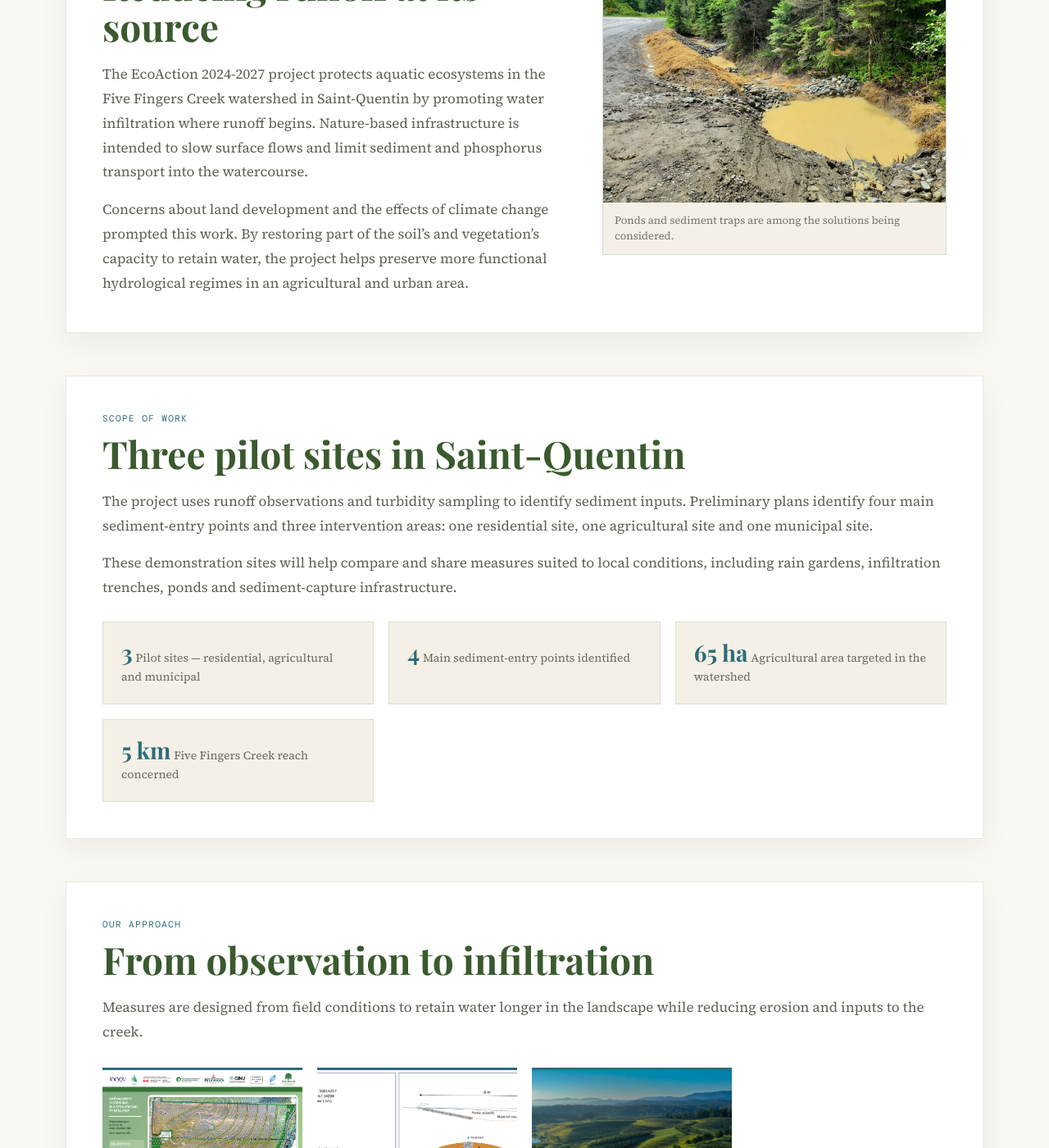
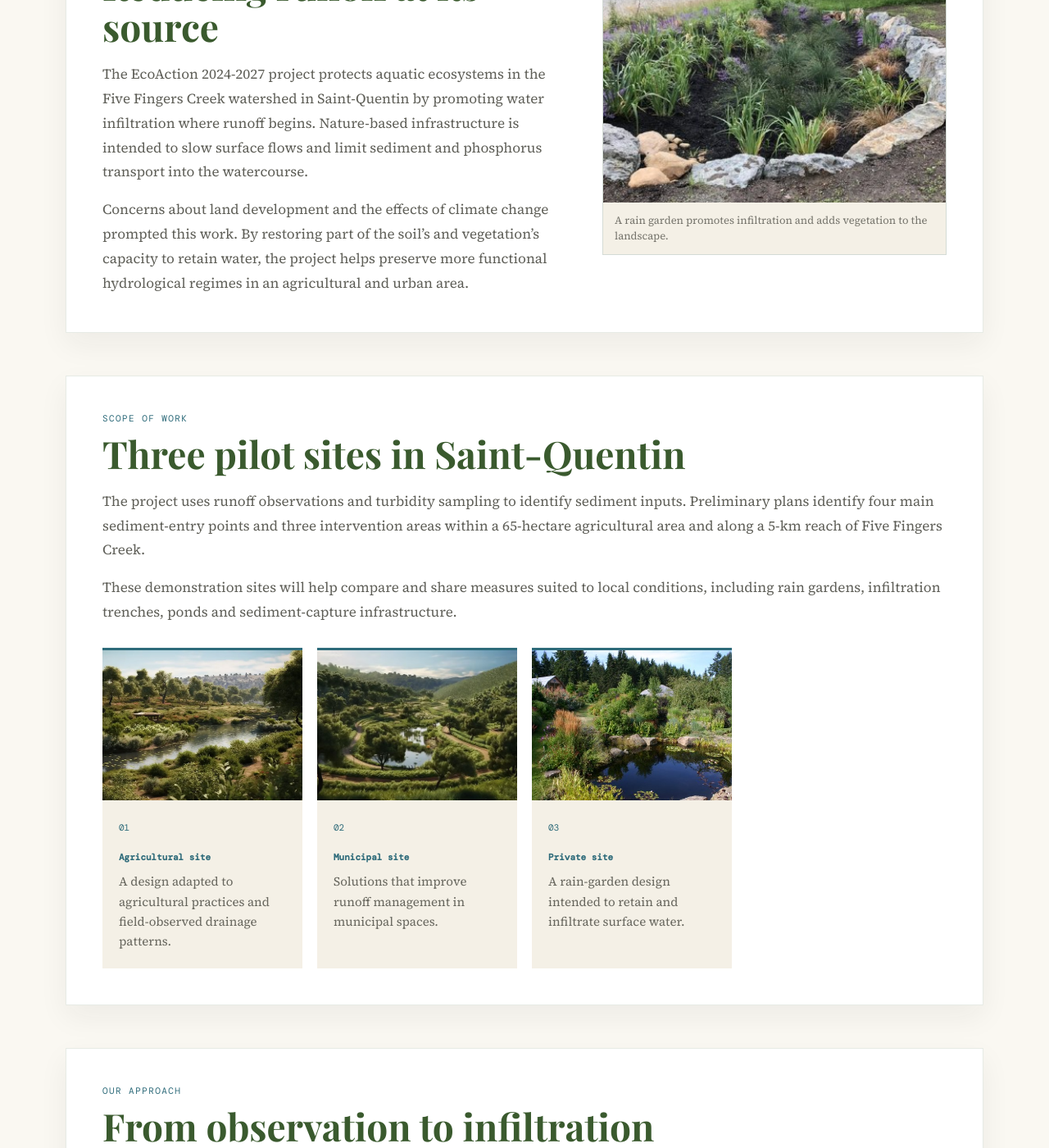
Before and after one commit to foxah047-stack/secure, a Jekyll site: the page built from _projects/eco-action.md, in a window 1280 px wide and 1400 px high, scrolled down 665 px. Shown: the whole window at 82% size. Built offline with Jekyll 4.4.1, drawn with Linux system fonts in a browser that asks for light colours; some web fonts are replaced; some of the changed text lies outside the part shown.

Commit message:
Refine EcoAction project imagery

```diff
--- a/_projects/eco-action.md
+++ b/_projects/eco-action.md
@@ -8,14 +8,14 @@ title_fr: ÉcoAction 2024-2027
 title_en: EcoAction 2024-2027
 subtitle_fr: Des aménagements fondés sur la nature pour favoriser l’infiltration de l’eau et réduire le ruissellement vers le ruisseau Five Fingers à Saint-Quentin.
 subtitle_en: Nature-based infrastructure to promote water infiltration and reduce runoff into Five Fingers Creek in Saint-Quentin.
-hero_image: /assets/img/ecoaction/ecoaction-pond-outlet.png
-hero_alt_fr: Aménagement d’un étang et de son exutoire pour la gestion de l’eau
-hero_alt_en: Pond and outlet infrastructure for water management
-hero_caption_fr: Les aménagements sont adaptés aux caractéristiques du site, du sol et des écoulements.
-hero_caption_en: Infrastructure is adapted to each site’s soils and drainage patterns.
-card_image: /assets/img/ecoaction/ecoaction-pond-outlet.png
-card_alt_fr: Aménagement d’un étang et de son exutoire pour la gestion de l’eau
-card_alt_en: Pond and outlet infrastructure for water management
+hero_image: /assets/img/ecoaction/ecoaction-hero-maintenance.jpg
+hero_alt_fr: Entretien d’un aménagement de gestion des eaux
+hero_alt_en: Maintenance of a water-management installation
+hero_caption_fr: L’entretien régulier aide les aménagements à continuer de gérer les eaux de ruissellement.
+hero_caption_en: Regular maintenance helps infrastructure continue to manage runoff.
+card_image: /assets/img/ecoaction/ecoaction-hero-maintenance.jpg
+card_alt_fr: Entretien d’un aménagement de gestion des eaux
+card_alt_en: Maintenance of a water-management installation
 
 sections:
   - type: text
@@ -32,42 +32,47 @@ sections:
 
       Concerns about land development and the effects of climate change prompted this work. By restoring part of the soil’s and vegetation’s capacity to retain water, the project helps preserve more functional hydrological regimes in an agricultural and urban area.
     image_show: true
-    image: /assets/img/ecoaction/ecoaction-infiltration-pond.jpg
-    image_alt_fr: Étang d’infiltration et trappe à sédiments
-    image_alt_en: Infiltration pond and sediment trap
-    image_caption_fr: Les étangs et les trappes à sédiments font partie des solutions envisagées.
-    image_caption_en: Ponds and sediment traps are among the solutions being considered.
+    image: /assets/img/ecoaction/ecoaction-rain-garden-jaan.jpg
+    image_alt_fr: Jardin de pluie conçu par JAAN Design
+    image_alt_en: Rain garden designed by JAAN Design
+    image_caption_fr: Un jardin de pluie favorise l’infiltration et ajoute de la végétation au paysage.
+    image_caption_en: A rain garden promotes infiltration and adds vegetation to the landscape.
 
-  - type: stats
+  - type: steps
     kicker_fr: Portée des interventions
     kicker_en: Scope of work
     title_fr: Trois sites pilotes à Saint-Quentin
     title_en: Three pilot sites in Saint-Quentin
-    body_fr: |
-      Le projet s’appuie sur l’observation du ruissellement et l’échantillonnage de la turbidité pour cibler les apports de sédiments. Les plans préliminaires identifient quatre principaux points d’entrée des sédiments et trois zones d’intervention : un site citoyen, un site agricole et un site municipal.
+    intro_fr: |
+      Le projet s’appuie sur l’observation du ruissellement et l’échantillonnage de la turbidité pour cibler les apports de sédiments. Les plans préliminaires identifient quatre principaux points d’entrée des sédiments et trois zones d’intervention, dans un secteur agricole de 65 ha et sur un tronçon de 5 km du ruisseau Five Fingers.
 
       Ces démonstrateurs permettront de comparer et de faire connaître des mesures adaptées aux conditions locales, notamment les jardins de pluie, les tranchées d’infiltration, les étangs et les ouvrages de captation des sédiments.
-    body_en: |
-      The project uses runoff observations and turbidity sampling to identify sediment inputs. Preliminary plans identify four main sediment-entry points and three intervention areas: one residential site, one agricultural site and one municipal site.
+    intro_en: |
+      The project uses runoff observations and turbidity sampling to identify sediment inputs. Preliminary plans identify four main sediment-entry points and three intervention areas within a 65-hectare agricultural area and along a 5-km reach of Five Fingers Creek.
 
       These demonstration sites will help compare and share measures suited to local conditions, including rain gardens, infiltration trenches, ponds and sediment-capture infrastructure.
-    stats:
-      - value_fr: "3"
-        value_en: "3"
-        label_fr: Sites pilotes — citoyen, agricole et municipal
-        label_en: Pilot sites — residential, agricultural and municipal
-      - value_fr: "4"
-        value_en: "4"
-        label_fr: Principaux points d’entrée de sédiments repérés
-        label_en: Main sediment-entry points identified
-      - value_fr: "65 ha"
-        value_en: "65 ha"
-        label_fr: Secteur agricole visé dans le bassin versant
-        label_en: Agricultural area targeted in the watershed
-      - value_fr: "5 km"
-        value_en: "5 km"
-        label_fr: Cours d’eau du ruisseau Five Fingers concerné
-        label_en: Five Fingers Creek reach concerned
+    steps:
+      - title_fr: Site agricole
+        title_en: Agricultural site
+        text_fr: Un design adapté aux pratiques agricoles et aux écoulements observés sur le terrain.
+        text_en: A design adapted to agricultural practices and field-observed drainage patterns.
+        image: /assets/img/ecoaction/ecoaction-site-agricultural.jpg
+        image_alt_fr: Design d’aménagement pour le site agricole
+        image_alt_en: Design concept for the agricultural site
+      - title_fr: Site municipal
+        title_en: Municipal site
+        text_fr: Des solutions qui améliorent la gestion du ruissellement dans les espaces municipaux.
+        text_en: Solutions that improve runoff management in municipal spaces.
+        image: /assets/img/ecoaction/ecoaction-site-municipal.jpg
+        image_alt_fr: Design d’aménagement pour le site municipal
+        image_alt_en: Design concept for the municipal site
+      - title_fr: Site privé
+        title_en: Private site
+        text_fr: Un aménagement de jardin de pluie conçu pour retenir et infiltrer les eaux de surface.
+        text_en: A rain-garden design intended to retain and infiltrate surface water.
+        image: /assets/img/ecoaction/ecoaction-site-private.jpg
+        image_alt_fr: Design d’aménagement pour le site privé
+        image_alt_en: Design concept for the private site
 
   - type: steps
     kicker_fr: Notre méthode
@@ -81,23 +86,23 @@ sections:
         title_en: Understand drainage patterns
         text_fr: Les relevés de terrain, les observations après la pluie et le suivi de la turbidité permettent de repérer les chemins du ruissellement et de prioriser les sources de sédiments.
         text_en: Field surveys, post-rain observations and turbidity monitoring identify runoff pathways and help prioritize sediment sources.
-        image: /assets/img/ecoaction/ecoaction-poster.jpg
-        image_alt_fr: Affiche du projet ÉcoAction sur les aménagements de gestion de l’eau
-        image_alt_en: EcoAction poster about water-management infrastructure
+        image: /assets/img/ecoaction/ecoaction-method-observe.jpg
+        image_alt_fr: Aménagement agricole de gestion des eaux observé sur le terrain
+        image_alt_en: Agricultural water-management infrastructure observed in the field
       - title_fr: Ralentir et infiltrer
         title_en: Slow and infiltrate
         text_fr: Les solutions envisagées comprennent des jardins de pluie, des tranchées végétalisées, des étangs d’infiltration et des trappes à sédiments. Elles sont adaptées à la topographie, aux sols et aux volumes d’eau de chaque site.
         text_en: Measures being considered include rain gardens, vegetated trenches, infiltration ponds and sediment traps. They are adapted to the topography, soils and water volumes at each site.
-        image: /assets/img/ecoaction/ecoaction-pond-outlet.png
-        image_alt_fr: Exutoire d’un aménagement de gestion des eaux
-        image_alt_en: Outlet of a water-management installation
+        image: /assets/img/ecoaction/ecoaction-infiltration-pond.jpg
+        image_alt_fr: Étang d’infiltration et trappe à sédiments
+        image_alt_en: Infiltration pond and sediment trap
       - title_fr: Partager et maintenir
         title_en: Share and maintain
         text_fr: Des panneaux d’interprétation, des visites de sites et des activités communautaires permettront de faire connaître les aménagements. Le suivi et l’entretien sont prévus pour vérifier que les infrastructures continuent de remplir leur rôle.
         text_en: Interpretive panels, site visits and community activities will share information about the infrastructure. Follow-up and maintenance are planned to confirm that the measures continue to serve their purpose.
-        image: /assets/img/ecoaction/ecoaction-grassed-waterway.jpg
-        image_alt_fr: Voie engazonnée et fossé de diversion pour gérer le ruissellement
-        image_alt_en: Grassed waterway and diversion ditch for runoff management
+        image: /assets/img/ecoaction/ecoaction-poster.jpg
+        image_alt_fr: Affiche du projet ÉcoAction sur les aménagements de gestion de l’eau
+        image_alt_en: EcoAction poster about water-management infrastructure
 
   - type: text
     kicker_fr: Résultats attendus
```
Also changed, not shown: assets/img/ecoaction/ecoaction-hero-maintenance.jpg (added), assets/img/ecoaction/ecoaction-method-observe.jpg (added), assets/img/ecoaction/ecoaction-rain-garden-jaan.jpg (added), assets/img/ecoaction/ecoaction-site-agricultural.jpg (added), assets/img/ecoaction/ecoaction-site-municipal.jpg (added), assets/img/ecoaction/ecoaction-site-private.jpg (added).
